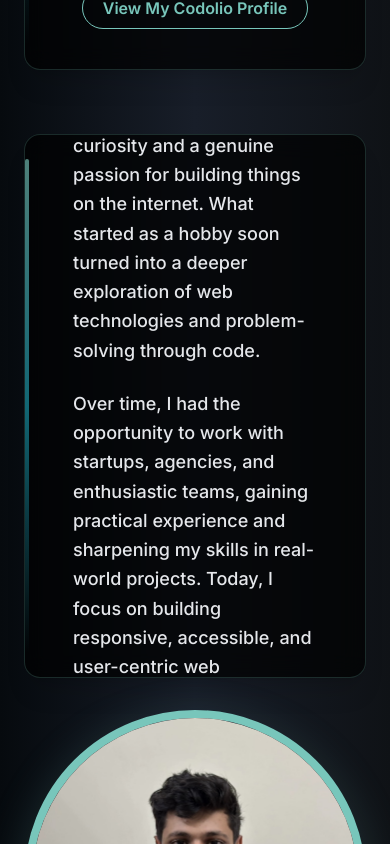
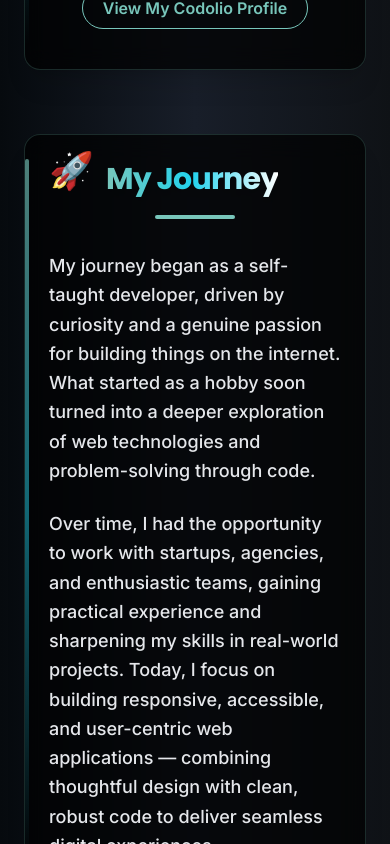
Before and after one commit to Divyansh9007/portfolio, a React (Vite) app: page / in a window 390 px wide. Shown: the part 1700-2544 px from the top of the page. Built offline with nearby package versions, Linux system fonts and the light colour scheme.

Commit message:
third commit

```diff
--- a/src/components/sections/About.tsx
+++ b/src/components/sections/About.tsx
@@ -184,7 +184,7 @@ const About: React.FC<AboutProps> = ({ id }) => {
             className="transform-gpu md:ml-8"
           >
             <motion.div
-              className="relative bg-black/70 backdrop-blur-md rounded-2xl shadow-xl border border-[rgb(120,198,187)]/20 p-12 min-h-[34rem] h-96 w-full flex flex-col justify-center overflow-hidden transition-all duration-300 group hover:shadow-[0_0_48px_12px_rgba(120,198,187,0.35)] hover:border-[rgb(120,198,187)]"
+              className="relative bg-black/70 backdrop-blur-md rounded-2xl shadow-xl border border-[rgb(120,198,187)]/20 p-6 md:p-12 min-h-[24rem] md:min-h-[34rem] h-auto w-full flex flex-col justify-center overflow-hidden transition-all duration-300 group hover:shadow-[0_0_48px_12px_rgba(120,198,187,0.35)] hover:border-[rgb(120,198,187)]"
               initial={{ opacity: 0, x: -20 }}
               whileInView={{ opacity: 1, x: 0 }}
               whileHover={{ scale: 1.04 }}
```
